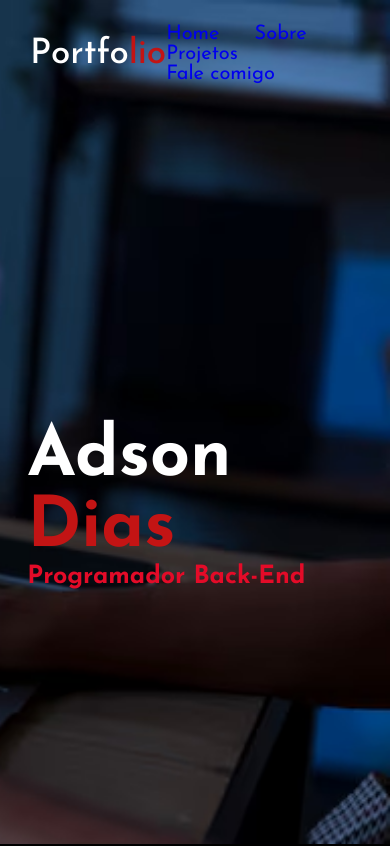
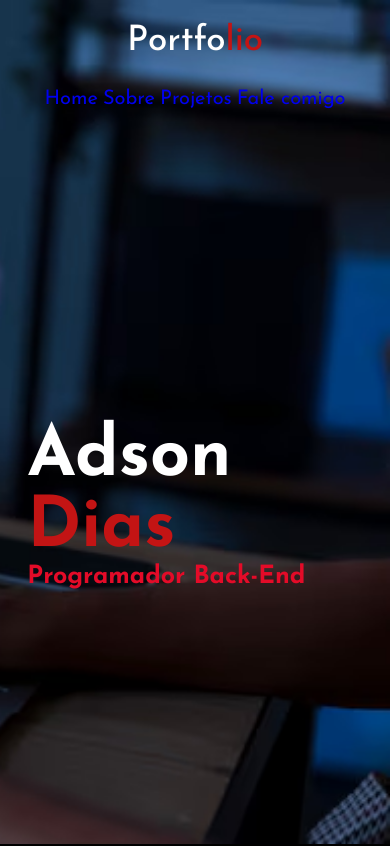
Before and after one commit to AdsonDiass/PortfolioTeste, a plain HTML site: page index.html in a window 390 px wide. Shown: the top 846 px of the page. Drawn offline with Linux system fonts and the light colour scheme.

Commit message:
atualização de detalhes

```diff
--- a/styles.css
+++ b/styles.css
@@ -445,3 +445,20 @@ footer p {
         align-items: center;
     }
 }
+
+
+/* Estilos para o menu de navegação em dispositivos móveis */
+@media only screen and (max-width: 768px) {
+    nav {
+        flex-direction: column;
+        align-items: center;
+    }
+
+    .portfolio {
+        margin-bottom: 20px;
+    }
+
+    li {
+        margin: 10px 0;
+    }
+}
```
